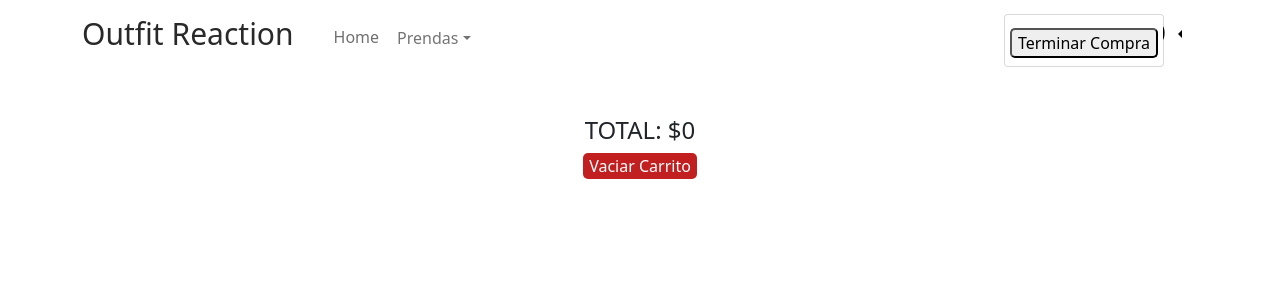
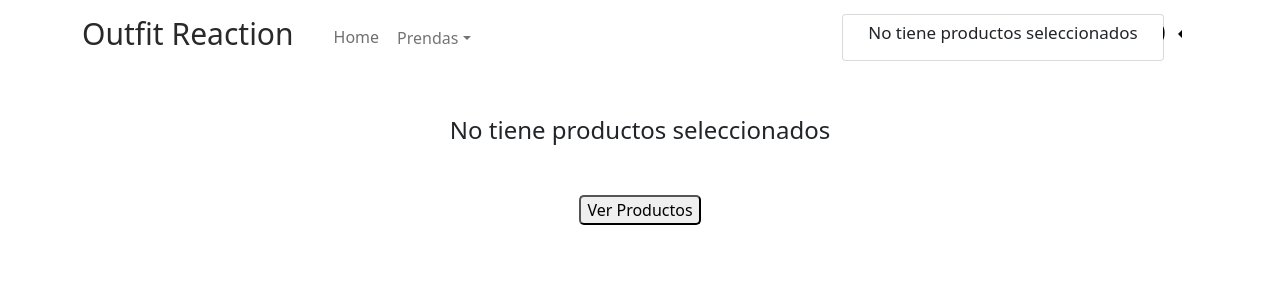
Before and after one commit to FrancoIvanJauk/tienda-de-ropa-FrancoJauk, a React (Create React App) app: page /Cart in a window 1280 px wide. Both pictures are taken after a click on the button 1181 px from the left and 32 px from the top of the page. Shown: the top 300 px of the page. Built offline with nearby package versions, Linux system fonts and the light colour scheme.

Commit message:
Cart-View

```diff
--- a/src/components/Cart/Cart.css
+++ b/src/components/Cart/Cart.css
@@ -37,3 +37,10 @@
     border: none;
     font-size: 20px;
 }
+.sinProductosTitulo{
+    margin-top: 50px;
+    margin-bottom: 50px;
+}
+.verProductos{
+    border-radius: 5px;
+}
--- a/src/components/Cart/Cart.js
+++ b/src/components/Cart/Cart.js
@@ -2,11 +2,11 @@ import React, { useContext } from "react";
 import { CartContext } from "../../context/CartContext";
 import "./Cart.css";
 import {BsFillTrashFill} from "react-icons/bs"
+import { Link } from "react-router-dom";
 
 const Cart = () =>{
 
     const {cart, cartTotal, vaciarCarrito, borrarItem} = useContext(CartContext)
-
 
     return(
     <div className="todosLosItems">
@@ -35,8 +35,15 @@ const Cart = () =>{
 
             ))
         }
-        <h4 className="total">TOTAL: ${cartTotal()}</h4>
-        <button onClick={vaciarCarrito} className="borrar">Vaciar Carrito</button>
+
+        {
+            cartTotal() === 0 ? <h4 className="sinProductosTitulo">No tiene productos seleccionados</h4>
+             : <h4 className="total">TOTAL: ${cartTotal()}</h4>
+        }
+        {
+            cartTotal() === 0 ? <Link to="/"><button className="verProductos">Ver Productos</button></Link>
+             : <button onClick={vaciarCarrito} className="borrar">Vaciar Carrito</button>
+        }
     </div>
     )
 }
--- a/src/components/CartWidget/CartWidget.js
+++ b/src/components/CartWidget/CartWidget.js
@@ -7,7 +7,7 @@ import {BsFillTrashFill} from "react-icons/bs"
 
 const CartWidget = () =>{
 
-    const {cart, borrarItem} = useContext(CartContext)
+    const {cart, borrarItem, cartTotal} = useContext(CartContext)
 
     const {cartCantidad} = useContext(CartContext)
 
@@ -16,8 +16,7 @@ const CartWidget = () =>{
         <Link className="botonyCarrito" to="/Cart"><button className="botonCarrito"><BsFillCartFill className="carrito"/></button>
         <span className="numero">{cartCantidad()}</span>
         </Link>
-
-        <DropdownButton drop={"start"}>
+        <DropdownButton className="downButtonCompra" drop={"start"}>
         {
             cart.map((item)=>(
                 <div key={item.id}>
@@ -44,7 +43,10 @@ const CartWidget = () =>{
             ))
         }
 
-        <Link to="/Cart"><button className="CompraDownButton">Terminar Compra</button></Link>
+        {
+            cartTotal() === 0 ? <h5>No tiene productos seleccionados</h5>
+             : <Link to="/Cart"><button className="CompraDownButton">Terminar Compra</button></Link>
+        }
         </DropdownButton>
 
         </>
--- a/src/components/ItemDetail/ItemDetail.css
+++ b/src/components/ItemDetail/ItemDetail.css
@@ -25,8 +25,12 @@ h2{
     justify-content: center;
     margin-top: 70px;
 }
-.terminar{
+.botones{
     border: 1px solid rgb(0, 0, 0);
     border-radius: 10px;
     height: 50px;
+    margin-left: 5px;
+    margin-right: 5px;
+    width: 150px;
+    text-align: center;
 }
--- a/src/components/ItemDetail/ItemDetail.js
+++ b/src/components/ItemDetail/ItemDetail.js
@@ -35,11 +35,18 @@ function ItemDetail({productDetail}){
                 <p className="letras">Prendas Disponibles: {disponibles}</p>
                 <p className="letras">Precio: ${precio}</p>
                 <div className="ItemCount">
+
                 {
                     !limiteCompra(id) ?
                     <ItemCount max={disponibles} onAdd={agregarAlCarrito} cantidad={cantidad} setCantidad={setCantidad}/>
-                    : <Link to={"/Cart"}><button className="terminar">Terminar Compra</button></Link>
+                    : <Link to="/"><button className="botones">Ver mas productos</button></Link>
                 }
+
+
+                {
+                    limiteCompra(id) && <Link to={"/Cart"}><button className="botones">Terminar Compra</button></Link>
+                }
+
                 </div>
             </div>
 
--- a/src/components/NavBar/NavBar.css
+++ b/src/components/NavBar/NavBar.css
@@ -102,3 +102,6 @@ a:link, a:visited, a:active {
     overflow-y: auto;
     overflow-x: hidden;
 }
+.downButtonCompra .dropdown-menu{
+    width: 322px;
+}
```
